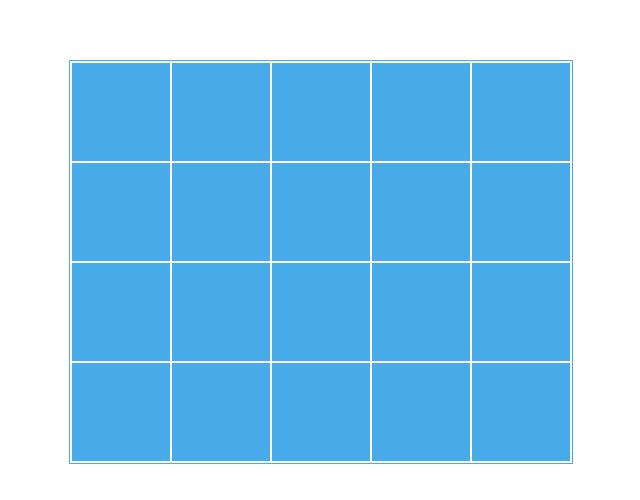
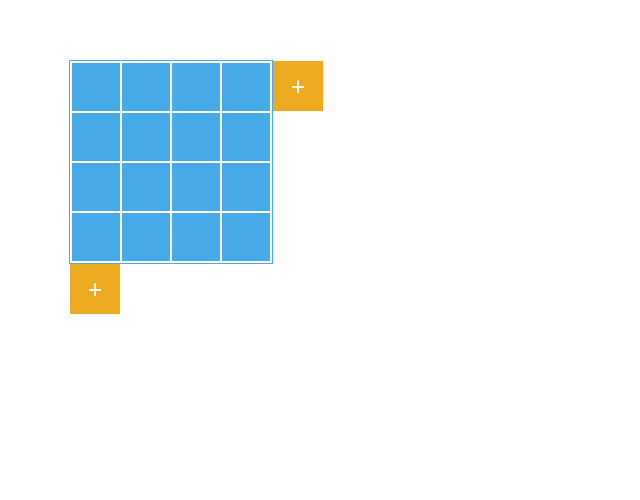
Before and after one commit to SkyWalker1996x/squares-react, a React (Create React App) app: page / in a window 1280 px wide. Shown: the part 140-640 px from the top of the page, without its empty margins (131-771 px from the left). Built offline with nearby package versions, Linux system fonts and the light colour scheme.

Commit message:
feat: create methods for adding col and row

```diff
--- a/src/components/App.js
+++ b/src/components/App.js
@@ -1,10 +1,48 @@
-import React from 'react';
+import React, { useState } from 'react';
 import { Table } from './table';
 
+const initTableConfig = {
+  width: 4,
+  height: 4,
+  cellSize: 50,
+};
+
 const App = () => {
+  const [tableParams, setTableParams] = useState(initTableConfig);
+
+  const addRow = () => {
+    setTableParams((prevState) => {
+      return {
+        ...prevState,
+        height: prevState.height + 1,
+      };
+    });
+  };
+
+  const addCol = () => {
+    setTableParams((prevState) => {
+      return {
+        ...prevState,
+        width: prevState.width + 1,
+      };
+    });
+  };
+
   return (
     <div className="table-wrapper">
-      <Table />
+      <Table tableParams={tableParams} />
+      <button onClick={addRow} className="button add-row">
+        +
+      </button>
+      <button onClick={addCol} className="button add-col">
+        +
+      </button>
+      <button onClick={console.log('- row')} className="button remove-row">
+        -
+      </button>
+      <button onClick={console.log('- col')} className="button remove-col">
+        -
+      </button>
     </div>
   );
 };
--- a/src/components/table.js
+++ b/src/components/table.js
@@ -1,35 +1,27 @@
-import React, { useState } from 'react';
+import React, { useState, useEffect } from 'react';
 
-const Table = () => {
-  const tableConfig = {
-    width: 4,
-    height: 4,
-    cellSize: 50,
+const Table = ({ tableParams }) => {
+  const { width, height, cellSize } = tableParams;
+
+  const styleCellSize = {
+    width: cellSize,
+    height: cellSize,
   };
 
-  const [tableParams, setTableParams] = useState({
-    width: 5,
-    height: 4,
-    cellSize: 100,
-  });
-
-  const styleCellSize = {
-    width: tableParams.cellSize,
-    height: tableParams.cellSize
-  }
-
   return (
-    <div className="table">
-      {Array.from({ length: tableParams.height }, (v, k) => {
-        return (
-          <div className="row" key={k}>
-            {Array.from({ length: tableParams.width }, (v, k) => {
-              return <div className="cell" key={k} style={styleCellSize}/>;
-            })}
-          </div>
-        );
-      })}
-    </div>
+    <table className="table">
+      <tbody>
+        {Array.from({ length: height }, (v, k) => {
+          return (
+            <tr className="row" key={k}>
+              {Array.from({ length: width }, (v, k) => {
+                return <td className="cell" key={k} style={styleCellSize} />;
+              })}
+            </tr>
+          );
+        })}
+      </tbody>
+    </table>
   );
 };
 
```
